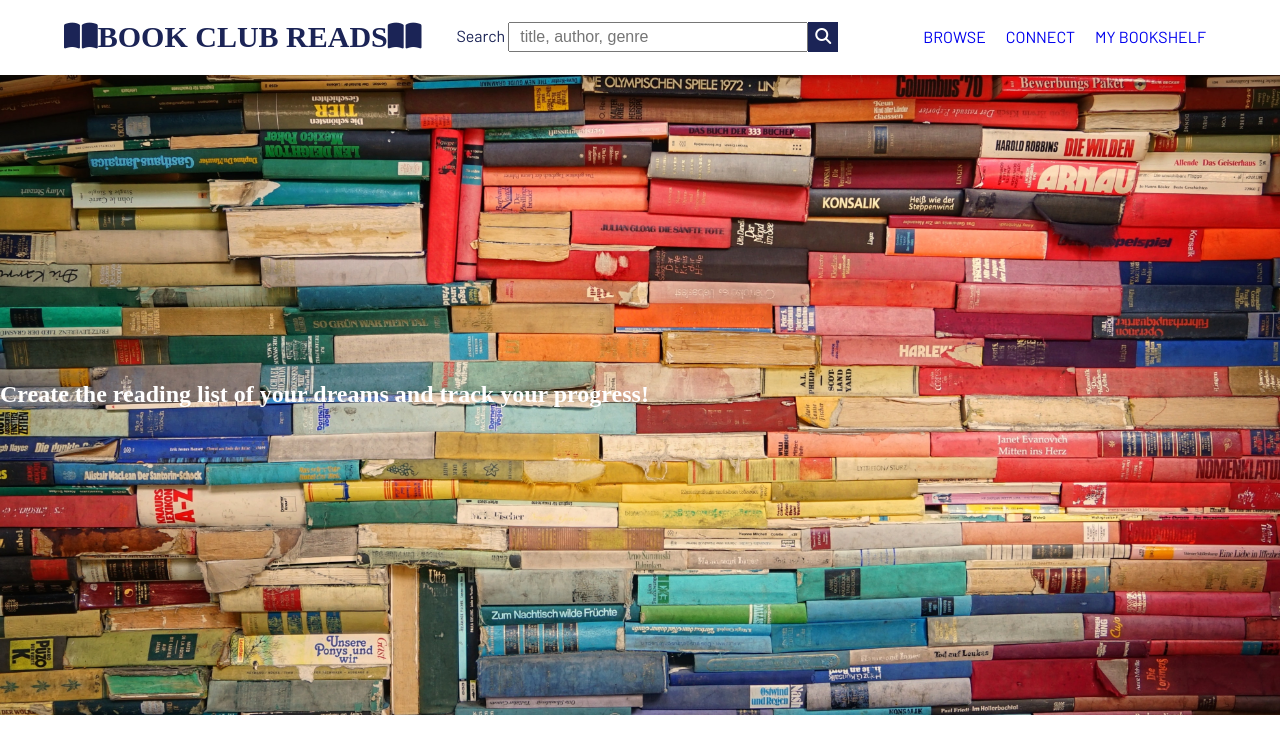
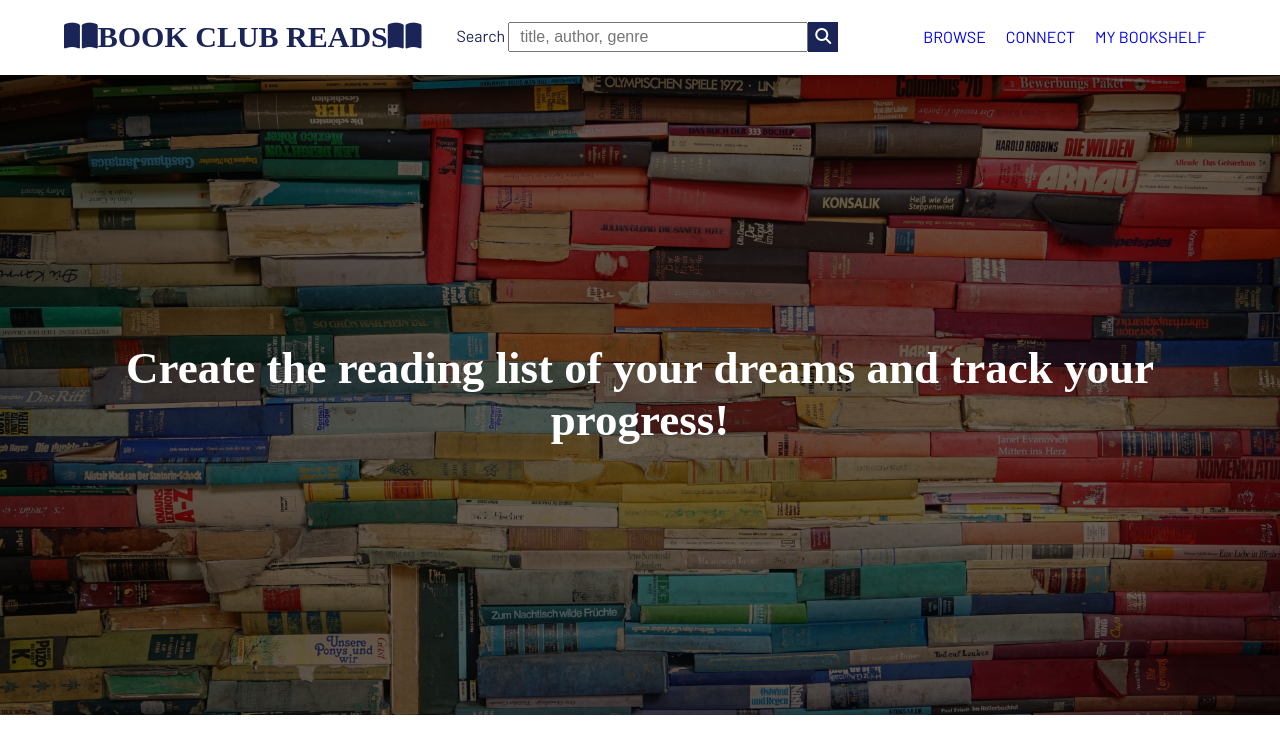
Before and after one commit to brittany-marielle-martin-jon-project-6/book-club-reads, a React (Create React App) app: page / in a window 1280 px wide. Shown: the top 754 px of the page. Built offline with nearby package versions, Linux system fonts and the light colour scheme; a web font is replaced by a local one.

Commit message:
landing page styling

```diff
--- a/src/LandingPage.js
+++ b/src/LandingPage.js
@@ -5,7 +5,7 @@ class LandingPage extends Component {
     render() {
         return(
             <div className="landingPage">
-                <h2>Create the reading list of your dreams and track your progress!</h2>
+                <h2 className="container">Create the reading list of your dreams and track your progress!</h2>
             </div>
         )
     }
--- a/src/stylesSheets/landingPage.css
+++ b/src/stylesSheets/landingPage.css
@@ -1,5 +1,7 @@
 .landingPage {
   background-image: url(../assets/robert-anasch-McX3XuJRsUM-unsplash.jpg);
+  background-blend-mode: overlay;
+  background-color: rgba(0, 0, 0, 0.6);
   height: 80vh;
   width: 100%;
   background-size: cover;
@@ -8,4 +10,8 @@
   color: #fff;
   display: flex;
   align-items: center;
+  justify-content: center;
+  font-size: 3rem;
+  text-align: center;
+
 }
```
Also changed, not shown: 1 other file (tests, documents, lock files or other folders).
